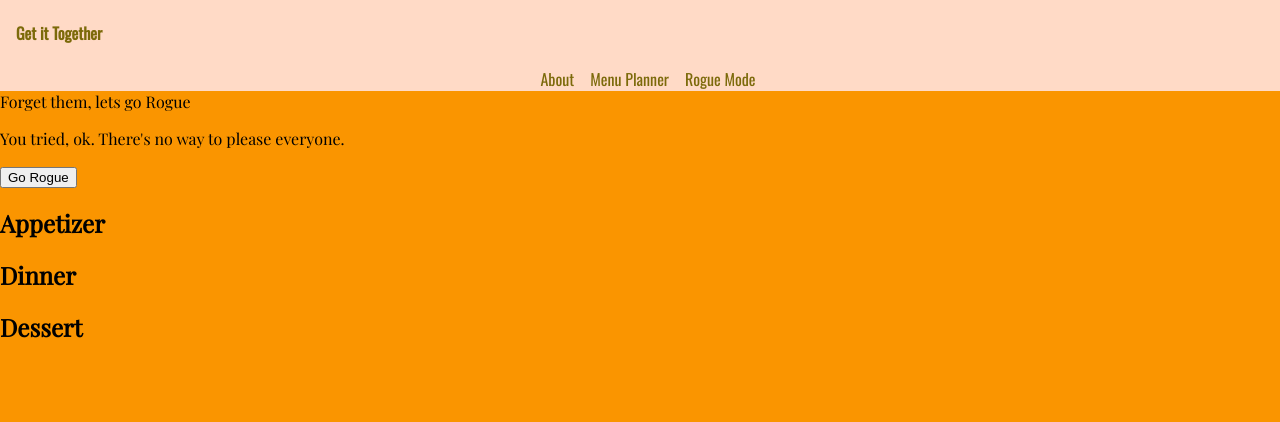
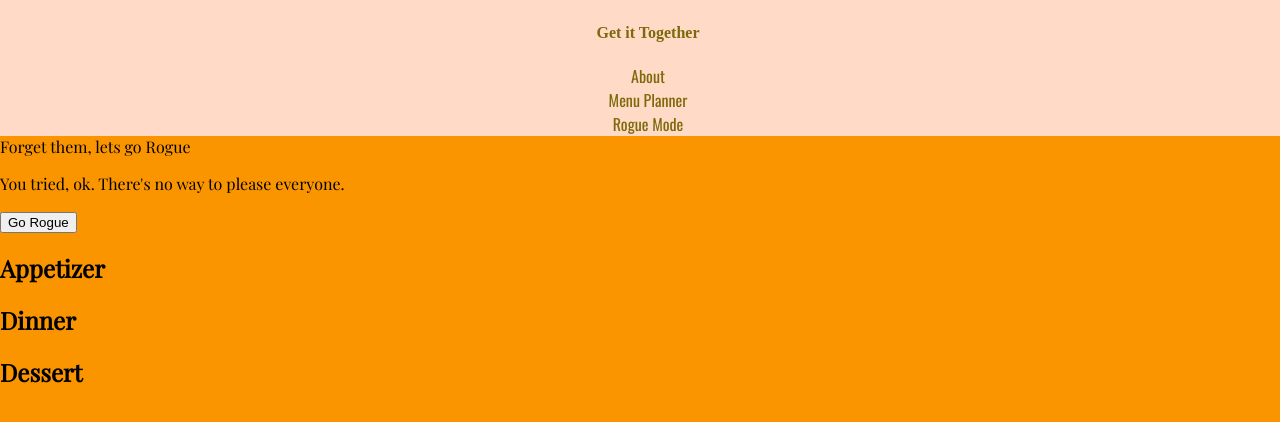
Before and after one commit to kendrak922/Dinner-Party, a React (Create React App) app: page /rogue in a window 1280 px wide. Shown: the top 422 px of the page. Built offline with nearby package versions, Linux system fonts and the light colour scheme; the HTML template or start-up script is replaced by a standard one; a web font is replaced by a local one.

Commit message:
change of font

```diff
--- a/src/Components/Nav/Nav.js
+++ b/src/Components/Nav/Nav.js
@@ -10,7 +10,7 @@ const Nav =() => {
 
         return(
             <div className='nav-container'>
-            <h4 className='name'><Link to='/'>Get it Together</Link></h4>
+            <h4><Link className='name' to='/'>Get it Together</Link></h4>
                 <Link to='/'>About</Link>
                 <Link to='/menu' className='nav-item'>Menu Planner</Link>
                 <Link to='rogue' className='nav-item'>Rogue Mode</Link>
--- a/src/Components/Nav/Nav.scss
+++ b/src/Components/Nav/Nav.scss
@@ -2,7 +2,7 @@
 
 .nav-container{
     display: flex;
-    flex-flow: row wrap;
+    flex-flow: column;
     background-color: $silk;
     align-items: center;
     justify-content: center;
@@ -10,14 +10,9 @@
         margin-left: 1rem;
         font-family: $secondary-font;
         color: $dark-green;
-        .name{
-            flex-basis:  100%;
-            font-family: $display-font;
-            }
     }
+    a:first-child{
+        flex-basis:  100%;
+        font-family: $display-font;
+        }
 }
-
-.name{
-flex-basis:  100%;
-font-family: $display-font;
-}
```
